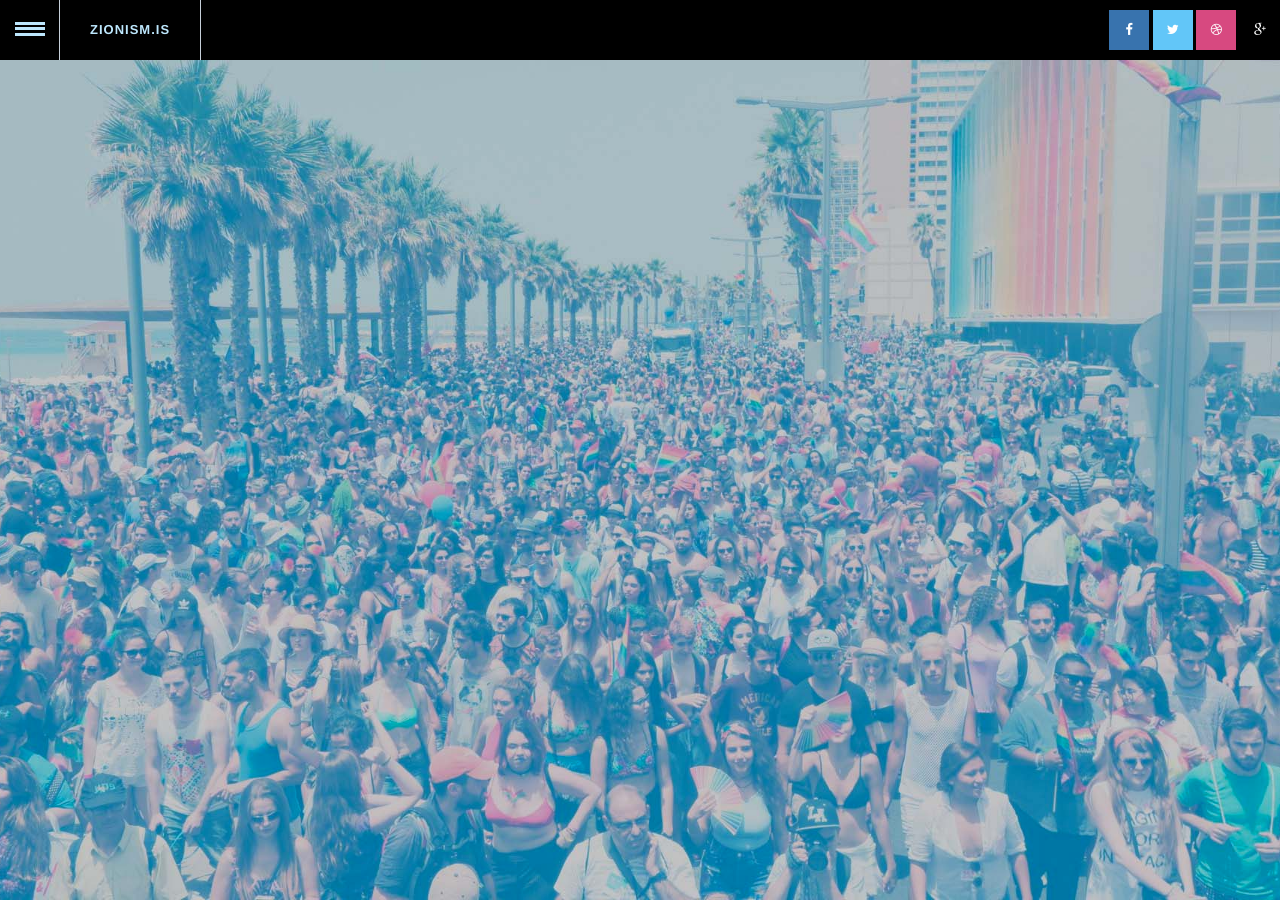
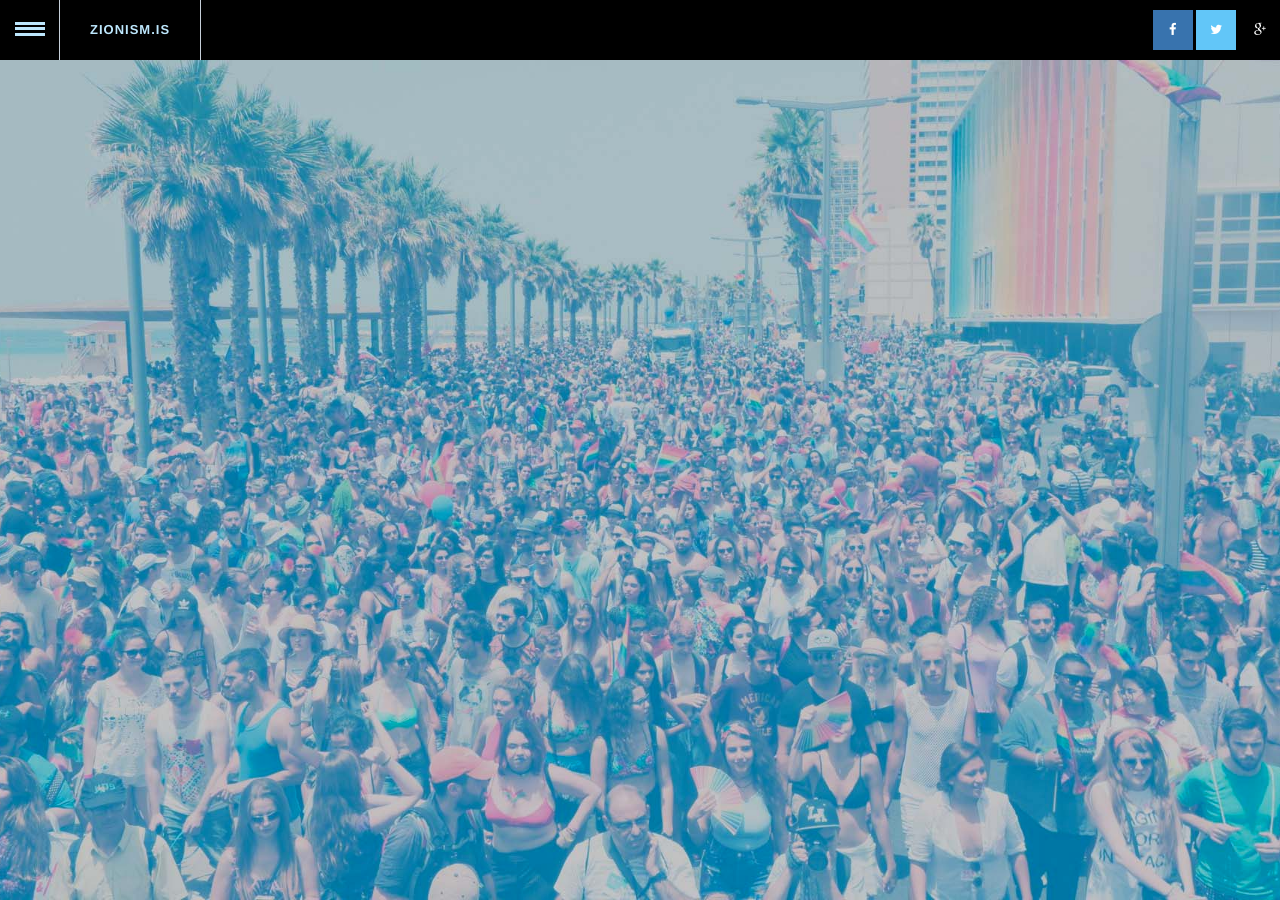
Before and after one commit to Zionismis/Zionismis.github.io, a Jekyll site: the page built from index.html, in a window 1280 px wide and 900 px high. Built offline with Jekyll 4.4.1, drawn with Linux system fonts in a browser that asks for light colours.

Commit message:
Navbar + copy fix

```diff
--- a/_config.yml
+++ b/_config.yml
@@ -27,6 +27,7 @@ google_analytics_key: UA-66673802-1
 # Used for Sitemap.xml and your RSS feed
 url: http://zionism.is
 
+baseurl: ""
 
 # Site owner
 owner:
--- a/_includes/navbar.html
+++ b/_includes/navbar.html
@@ -1,6 +1,8 @@
 <ul id="gn-menu" class="gn-menu-main">
     <li class="gn-trigger">
-        <a class="gn-icon gn-icon-menu"><span>Menu</span></a>
+        <a class="gn-icon gn-icon-menu">
+            <span>Menu</span>
+        </a>
             <nav class="gn-menu-wrapper">
                 <div class="gn-scroller">
                     <ul class="gn-menu">
@@ -12,13 +14,24 @@
                 </div><!-- /gn-scroller -->
             </nav>
     </li>
-    <li><a href="index.html">Zionism.is</a></li>
+    <li><a href="/">Zionism.is</a></li>
     <li class="hidden-xs">
         <ul class="company-social">
-        <li class="social-facebook"><a href="#" target="_blank"><i class="fa fa-facebook"></i></a></li>
-        <li class="social-twitter"><a href="#" target="_blank"><i class="fa fa-twitter"></i></a></li>
-        <li class="social-dribble"><a href="#" target="_blank"><i class="fa fa-dribbble"></i></a></li>
-        <li class="social-google"><a href="#" target="_blank"><i class="fa fa-google-plus"></i></a></li>
+            <li class="social-facebook">
+                <a href="#" target="_blank">
+                    <i class="fa fa-facebook"></i>
+                </a>
+            </li>
+            <li class="social-twitter">
+                <a href="#" target="_blank">
+                    <i class="fa fa-twitter"></i>
+                </a>
+            </li>
+            <li class="social-google">
+                <a href="#" target="_blank">
+                <i class="fa fa-google-plus"></i>
+                </a>
+            </li>
         </ul>
     </li>
 </ul>
```
Also changed, not shown: _posts/2017-8-8-self-help-for-the-jewish-people.md (+1 -1 lines). Lines whose indentation alone changed are shown as unchanged.
